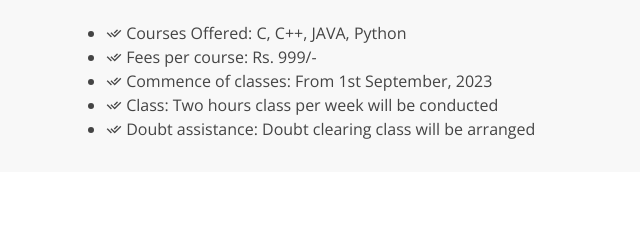
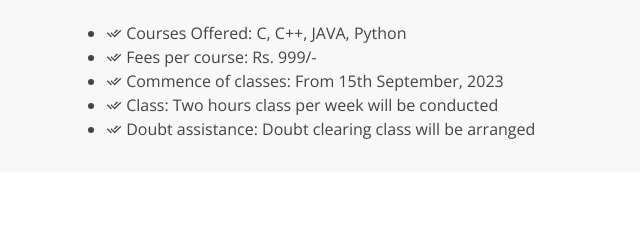
Before and after one commit to Code2Project2023/code2project2023, a plain HTML site: page Python-course-details.html in a window 1280 px wide. Shown: the part 768-997 px from the top of the page, 8-648 px from the left. Drawn offline with nearby package versions, Linux system fonts and the light colour scheme.

Commit message:
Update Python-course-details.html

```diff
--- a/Python-course-details.html
+++ b/Python-course-details.html
@@ -87,7 +87,7 @@
           <ul>
             <li><i class="ri-check-double-line"></i> Courses Offered: C, C++, JAVA, Python</li>
             <li><i class="ri-check-double-line"></i> Fees per course: Rs. 999/-</li>
-            <li><i class="ri-check-double-line"></i> Commence of classes: From 1st September, 2023</li>
+            <li><i class="ri-check-double-line"></i> Commence of classes: From 15th September, 2023</li>
             <li><i class="ri-check-double-line"></i> Class: Two hours class per week will be conducted</li>
             <li><i class="ri-check-double-line"></i> Doubt assistance: Doubt clearing class will be arranged</li>
 
```
